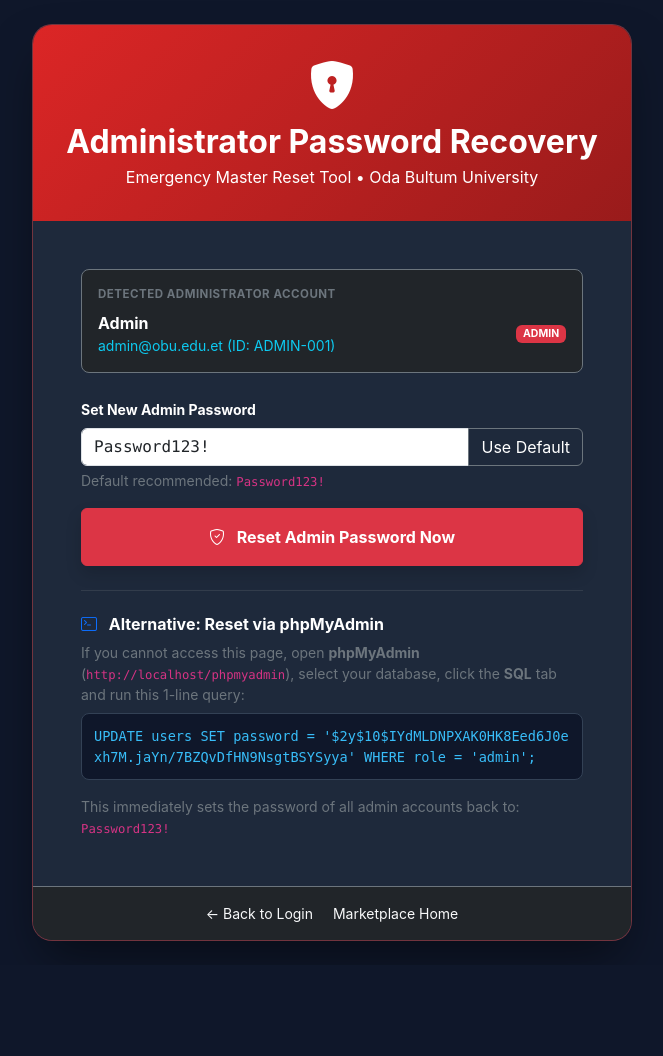
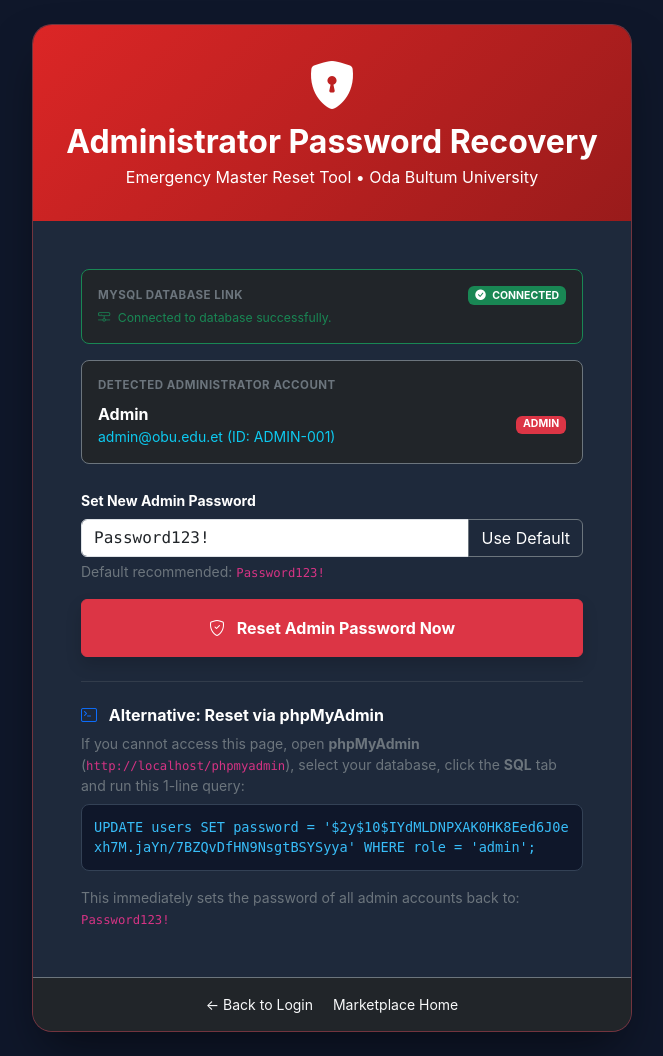
Before and after one commit to esubap/obu-marketplace, a PHP site: page /obu-marketplace/recover-admin.php in a window 1280 px wide. Shown: the whole page, without its empty margins (308-971 px from the left). Before the commit the page ends 949 px from the top, so only its background shows below. Run offline with PHP 8.4, Linux system fonts and the light colour scheme; data comes from the database, SQL or seed files in the repository; some libraries are stand-ins or nearby versions.

Commit message:
Add live database diagnostic display on recover-admin and detailed error on login

```diff
--- a/recover-admin.php
+++ b/recover-admin.php
@@ -114,6 +114,24 @@ if ($_SERVER['REQUEST_METHOD'] === 'POST' && isset($_POST['do_reset'])) {
             <?php endif; ?>
         <?php endif; ?>
 
+        <!-- Live Database Status -->
+        <div class="p-3 rounded-3 bg-dark border <?= db() ? 'border-success' : 'border-danger' ?> mb-3 small">
+            <div class="d-flex justify-content-between align-items-center mb-1">
+                <span class="text-secondary fw-bold text-uppercase" style="font-size: 0.72rem; letter-spacing: 0.5px;">MySQL Database Link</span>
+                <?php if (db()): ?>
+                    <span class="badge bg-success"><i class="bi bi-check-circle-fill me-1"></i> CONNECTED</span>
+                <?php else: ?>
+                    <span class="badge bg-danger"><i class="bi bi-x-circle-fill me-1"></i> DISCONNECTED</span>
+                <?php endif; ?>
+            </div>
+            <?php if (db()): ?>
+                <div class="text-success small"><i class="bi bi-hdd-network me-1"></i> Connected to database successfully.</div>
+            <?php else: ?>
+                <div class="text-danger small mb-1"><i class="bi bi-exclamation-triangle-fill me-1"></i> <?= e(Database::getError() ?? 'Unknown connection error') ?></div>
+                <div class="text-muted" style="font-size: 0.75rem;">Check your Vercel Environment Variables: <code>host</code>, <code>port</code>, <code>database</code>, <code>username</code>, <code>password</code>.</div>
+            <?php endif; ?>
+        </div>
+
         <!-- Current Admin Account Info -->
         <div class="p-3 rounded-3 bg-dark border border-secondary mb-4 small">
             <div class="text-secondary fw-bold text-uppercase mb-2" style="font-size: 0.72rem; letter-spacing: 0.5px;">
```
Also changed, not shown: actions/login-action.php (+6 -1 lines).
